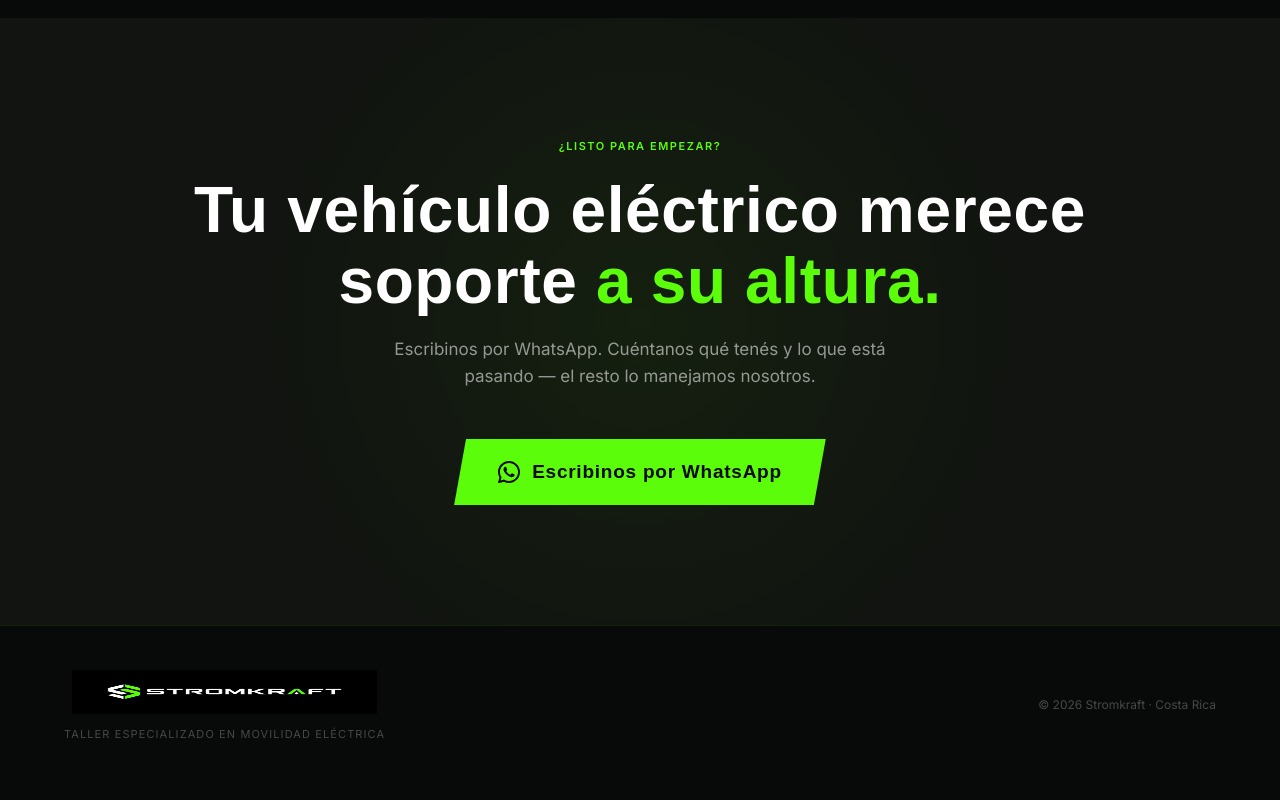
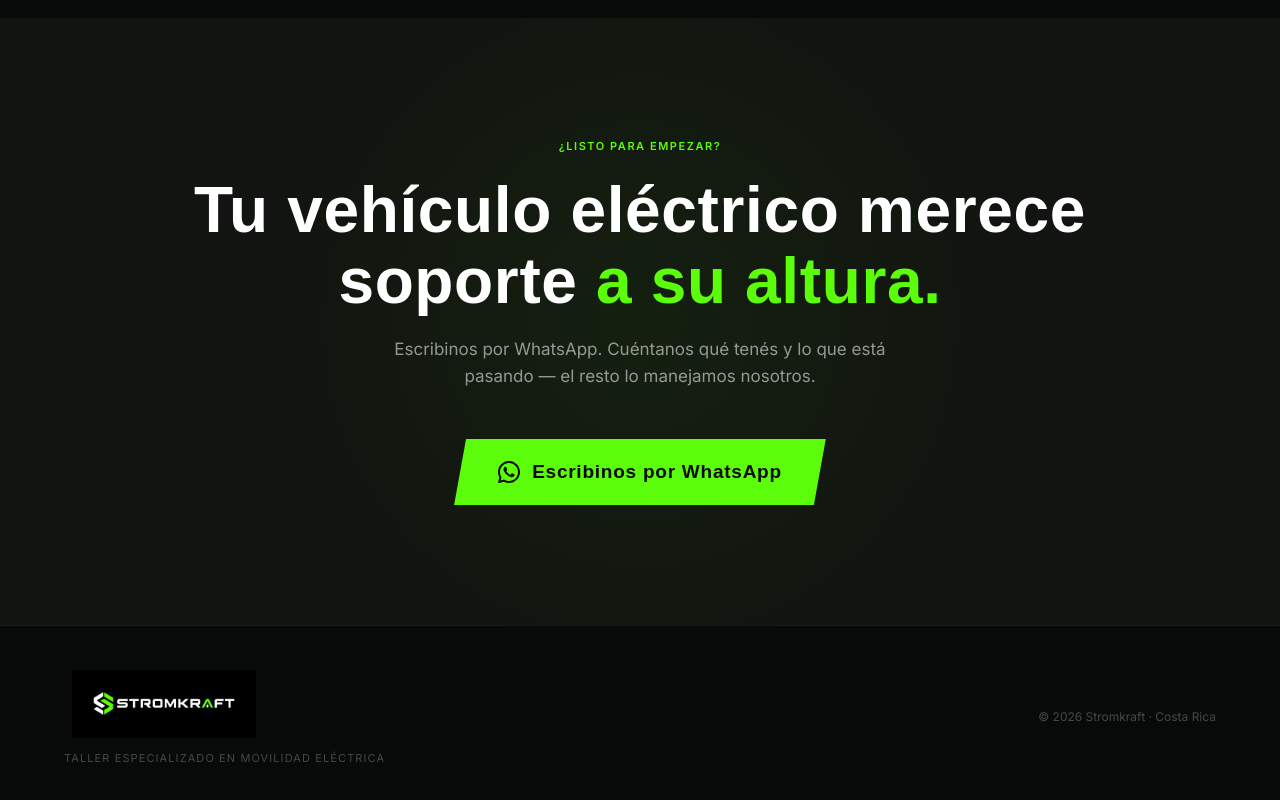
Before and after one commit to erickesq14-rgb/stromkraft-landing, a plain HTML site: page index.html in a window 1280 px wide. Shown: the part 4025-4825 px from the top of the page. Drawn offline with Linux system fonts and the light colour scheme; a web font is replaced by a local one.

Commit message:
Corregir estiramiento y agrandar logo del footer
Co-Authored-By: Claude Sonnet 5 <noreply@anthropic.com>

```diff
--- a/index.html
+++ b/index.html
@@ -615,12 +615,13 @@
   .footer-logo {
     display: flex;
     flex-direction: column;
+    align-items: flex-start;
     gap: 8px;
     text-decoration: none;
   }
 
   .footer-logo-img {
-    height: 52px;
+    height: 76px;
     width: auto;
     background: var(--negro);
     padding: 4px 8px;
```
